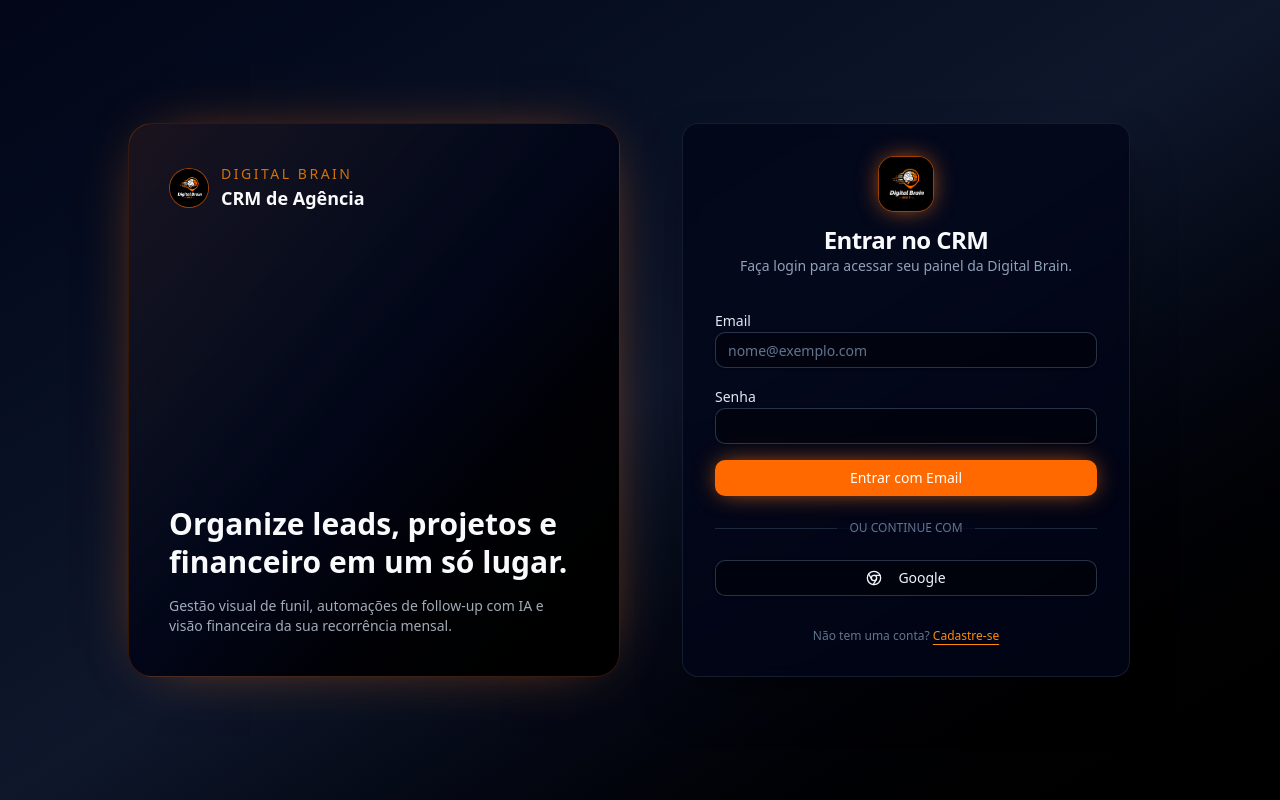
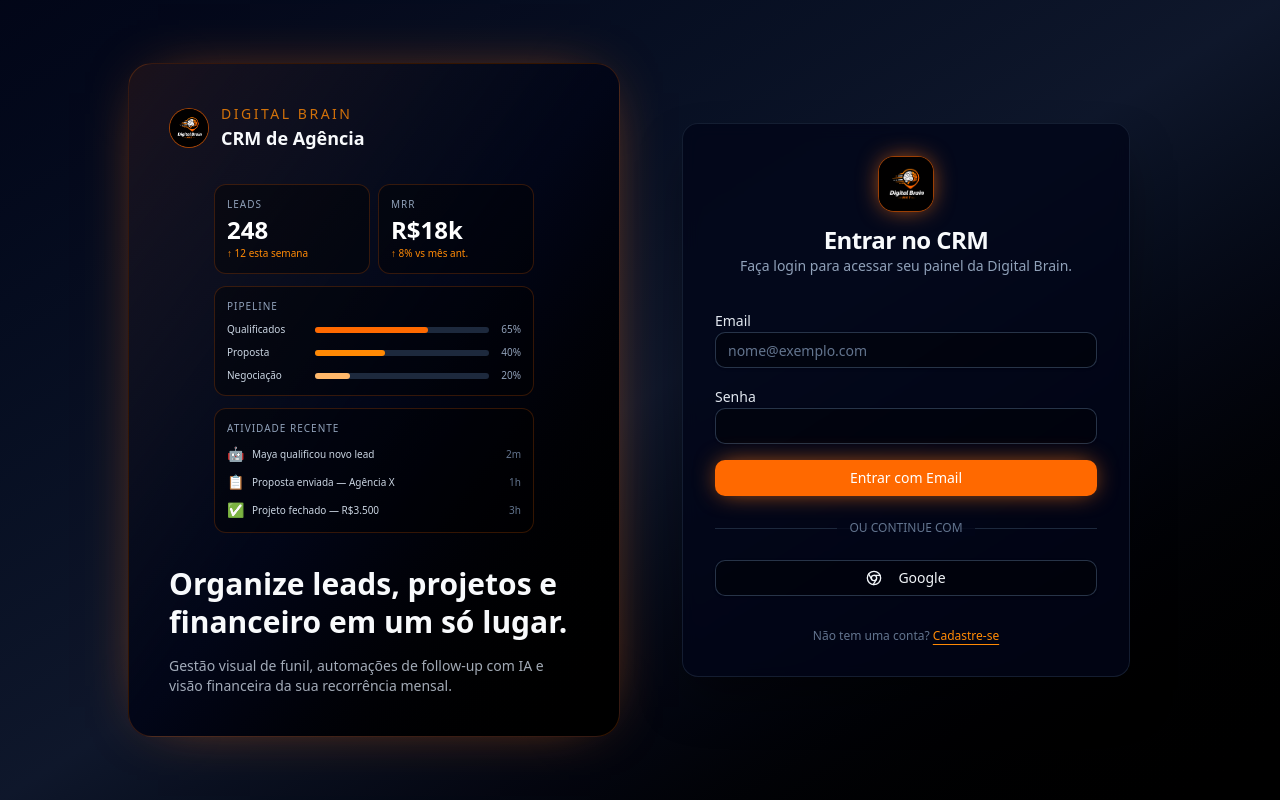
Before and after one commit to thaiselima6-pixel/crmdb, a Next.js app: page /login in a window 1280 px wide. Built offline with nearby package versions, Linux system fonts and the light colour scheme.

Commit message:
Update page.tsx

```diff
--- a/src/app/(auth)/login/page.tsx
+++ b/src/app/(auth)/login/page.tsx
@@ -77,6 +77,57 @@ export default function LoginPage() {
               <p className="text-lg font-semibold">CRM de Agência</p>
             </div>
           </div>
+          {/* Dashboard preview */}
+          <div className="flex-1 flex items-center justify-center py-8">
+            <div className="w-full max-w-xs space-y-3">
+              {/* Metric cards row */}
+              <div className="grid grid-cols-2 gap-2">
+                <div className="rounded-xl border border-orange-500/20 bg-black/40 p-3">
+                  <p className="text-[10px] text-slate-400 uppercase tracking-widest">Leads</p>
+                  <p className="text-2xl font-bold text-white mt-0.5">248</p>
+                  <p className="text-[10px] text-orange-400">↑ 12 esta semana</p>
+                </div>
+                <div className="rounded-xl border border-orange-500/20 bg-black/40 p-3">
+                  <p className="text-[10px] text-slate-400 uppercase tracking-widest">MRR</p>
+                  <p className="text-2xl font-bold text-white mt-0.5">R$18k</p>
+                  <p className="text-[10px] text-orange-400">↑ 8% vs mês ant.</p>
+                </div>
+              </div>
+              {/* Pipeline mini */}
+              <div className="rounded-xl border border-orange-500/20 bg-black/40 p-3 space-y-2">
+                <p className="text-[10px] text-slate-400 uppercase tracking-widest">Pipeline</p>
+                {[
+                  { label: "Qualificados", value: 65, color: "bg-orange-500" },
+                  { label: "Proposta",     value: 40, color: "bg-orange-400" },
+                  { label: "Negociação",   value: 20, color: "bg-orange-300" },
+                ].map((s) => (
+                  <div key={s.label} className="flex items-center gap-2">
+                    <span className="text-[10px] text-slate-300 w-20 shrink-0">{s.label}</span>
+                    <div className="flex-1 h-1.5 rounded-full bg-slate-800">
+                      <div className={`h-full rounded-full ${s.color}`} style={{ width: `${s.value}%` }} />
+                    </div>
+                    <span className="text-[10px] text-slate-400 w-6 text-right">{s.value}%</span>
+                  </div>
+                ))}
+              </div>
+              {/* Recent activity */}
+              <div className="rounded-xl border border-orange-500/20 bg-black/40 p-3 space-y-2">
+                <p className="text-[10px] text-slate-400 uppercase tracking-widest">Atividade recente</p>
+                {[
+                  { icon: "🤖", text: "Maya qualificou novo lead", time: "2m" },
+                  { icon: "📋", text: "Proposta enviada — Agência X", time: "1h" },
+                  { icon: "✅", text: "Projeto fechado — R$3.500", time: "3h" },
+                ].map((a, i) => (
+                  <div key={i} className="flex items-center gap-2">
+                    <span className="text-sm">{a.icon}</span>
+                    <span className="text-[10px] text-slate-300 flex-1 truncate">{a.text}</span>
+                    <span className="text-[10px] text-slate-500 shrink-0">{a.time}</span>
+                  </div>
+                ))}
+              </div>
+            </div>
+          </div>
+
           <div className="space-y-4 mt-auto">
             <h2 className="text-3xl font-bold leading-tight">
               Organize leads, projetos e financeiro em um só lugar.
```
